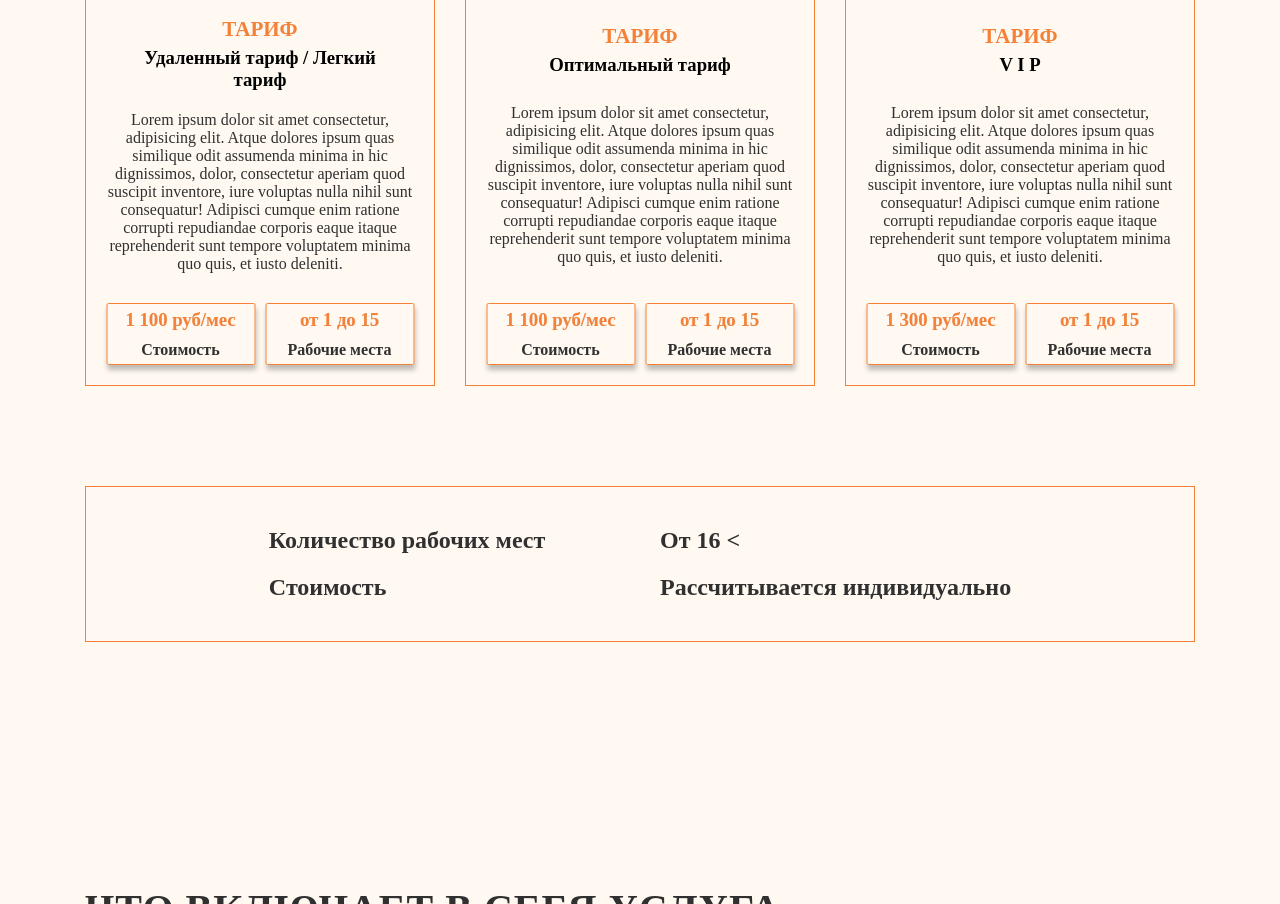
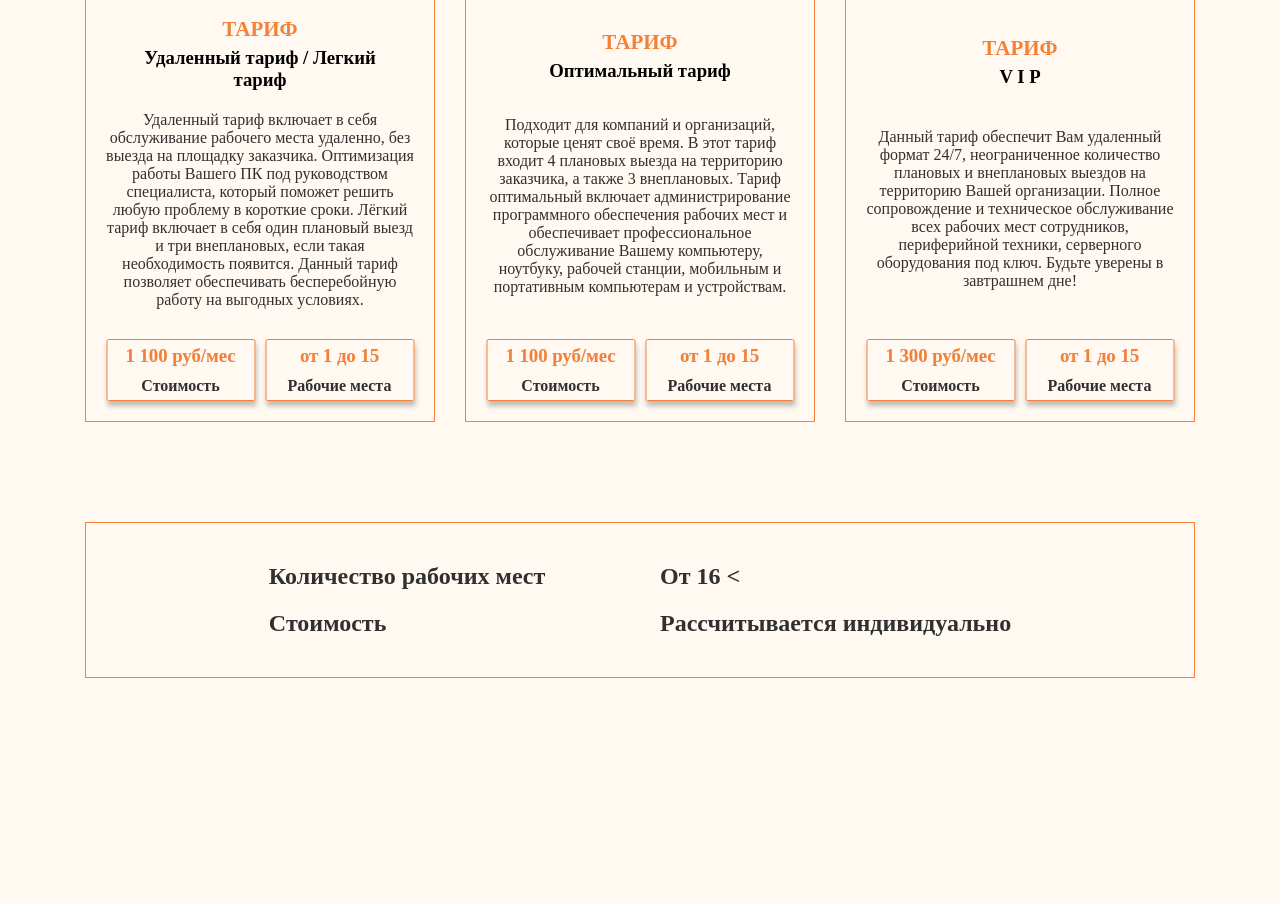
Before and after one commit to allachevskaya/landing-2bService, a plain HTML site: page index.html in a window 1280 px wide. Shown: the part 3432-4336 px from the top of the page. Drawn offline with Linux system fonts and the light colour scheme; a web font is replaced by a local one.

Commit message:
Update index.html

```diff
--- a/index.html
+++ b/index.html
@@ -138,11 +138,7 @@
                             <h3>Удаленный тариф / Легкий тариф</h3>
                         </div>
                         <div class="page2-card-subtitle">
-                            <p>Lorem ipsum dolor sit amet consectetur, adipisicing elit. Atque dolores ipsum quas
-                                similique odit assumenda minima in hic dignissimos, dolor, consectetur aperiam quod
-                                suscipit inventore, iure voluptas nulla nihil sunt consequatur! Adipisci cumque enim
-                                ratione corrupti repudiandae corporis eaque itaque reprehenderit sunt tempore voluptatem
-                                minima quo quis, et iusto deleniti.</p>
+                            <p>Удаленный тариф включает в себя обслуживание рабочего места удаленно, без выезда на площадку заказчика. Оптимизация работы Вашего ПК под руководством специалиста, который поможет решить любую проблему в короткие сроки. Лёгкий тариф включает в себя один плановый выезд и три внеплановых, если такая необходимость появится. Данный тариф позволяет обеспечивать бесперебойную работу на выгодных условиях.</p>
                         </div>
                         <div class="page2-card-cost">
                             <div class="page2-card-cost-box">
@@ -167,11 +163,7 @@
                             <h3>Оптимальный тариф</h3>
                         </div>
                         <div class="page2-card-subtitle">
-                            <p>Lorem ipsum dolor sit amet consectetur, adipisicing elit. Atque dolores ipsum quas
-                                similique odit assumenda minima in hic dignissimos, dolor, consectetur aperiam quod
-                                suscipit inventore, iure voluptas nulla nihil sunt consequatur! Adipisci cumque enim
-                                ratione corrupti repudiandae corporis eaque itaque reprehenderit sunt tempore voluptatem
-                                minima quo quis, et iusto deleniti.</p>
+                            <p>Подходит для компаний и организаций, которые ценят своё время. В этот тариф входит 4 плановых выезда на территорию заказчика, а также 3 внеплановых. Тариф оптимальный включает администрирование программного обеспечения рабочих мест и обеспечивает профессиональное обслуживание Вашему компьютеру, ноутбуку, рабочей станции, мобильным и портативным компьютерам и устройствам.</p>
                         </div>
                         <div class="page2-card-cost">
                             <div class="page2-card-cost-box">
@@ -196,11 +188,7 @@
                             <h3>V I P</h3>
                         </div>
                         <div class="page2-card-subtitle">
-                            <p>Lorem ipsum dolor sit amet consectetur, adipisicing elit. Atque dolores ipsum quas
-                                similique odit assumenda minima in hic dignissimos, dolor, consectetur aperiam quod
-                                suscipit inventore, iure voluptas nulla nihil sunt consequatur! Adipisci cumque enim
-                                ratione corrupti repudiandae corporis eaque itaque reprehenderit sunt tempore voluptatem
-                                minima quo quis, et iusto deleniti.</p>
+                            <p>Данный тариф обеспечит Вам удаленный формат 24/7, неограниченное количество плановых и внеплановых выездов на территорию Вашей организации. Полное сопровождение и техническое обслуживание всех рабочих мест сотрудников, периферийной техники, серверного оборудования под ключ. Будьте уверены в завтрашнем дне!</p>
                         </div>
                         <div class="page2-card-cost">
                             <div class="page2-card-cost-box">
```
